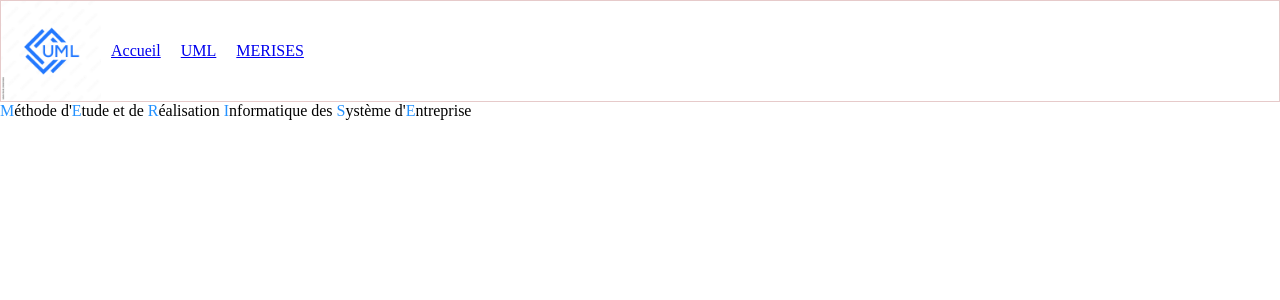
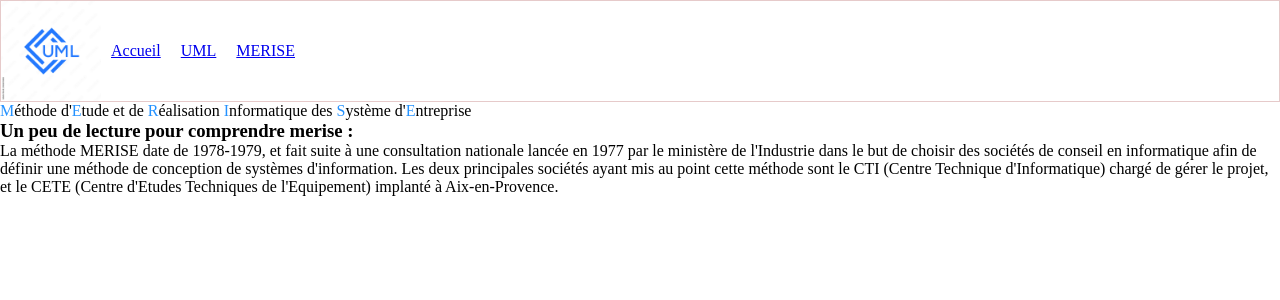
Before and after one commit to 2023-cda-alt-devops-p4/CatalogueDiagrammesNassim, a Next.js app in the folder uml/: page /merise in a window 1280 px wide. Shown: the top 300 px of the page. Built offline with nearby package versions, Linux system fonts and the light colour scheme.

Commit message:
refacto: add texte explicate merise

```diff
--- a/uml/src/containers/header/HeaderContainer.jsx
+++ b/uml/src/containers/header/HeaderContainer.jsx
@@ -19,7 +19,7 @@ export const HeaderContainer = () => {
                         <Link href="/uml"> UML </Link>
                     </div>
                     <div className="header_link">
-                        <Link href="/merise"> MERISES</Link>
+                        <Link href="/merise"> MERISE</Link>
                     </div>
                 </div>
 
--- a/uml/src/pages/merise.js
+++ b/uml/src/pages/merise.js
@@ -8,6 +8,17 @@ const merise = () => {
             <div className="merise_word">
                 <span className="word"> M</span>éthode d'<span className="word">E</span>tude et de <span className="word">R</span>éalisation <span className="word">I</span>nformatique des <span className="word">S</span>ystème d'<span className="word">E</span>ntreprise
             </div>
+            <div className="learn_merise">
+
+                <h3 className=""> Un peu de lecture pour comprendre merise :  </h3>
+
+                <div className="merises"> La méthode MERISE date de 1978-1979, et fait suite à une consultation nationale lancée en 1977 par le ministère de l'Industrie dans le but de choisir des
+                    sociétés de conseil en informatique afin de définir une méthode de conception de systèmes d'information.
+                    Les deux principales sociétés ayant mis au point cette méthode sont le CTI (Centre Technique d'Informatique)
+                    chargé de gérer le projet, et le CETE (Centre d'Etudes Techniques de l'Equipement) implanté à Aix-en-Provence.
+                </div>
+
+            </div>
         </div>
     )
 }
```
Also changed, not shown: uml/src/components/Card/Card.css (+10 -2 lines).
